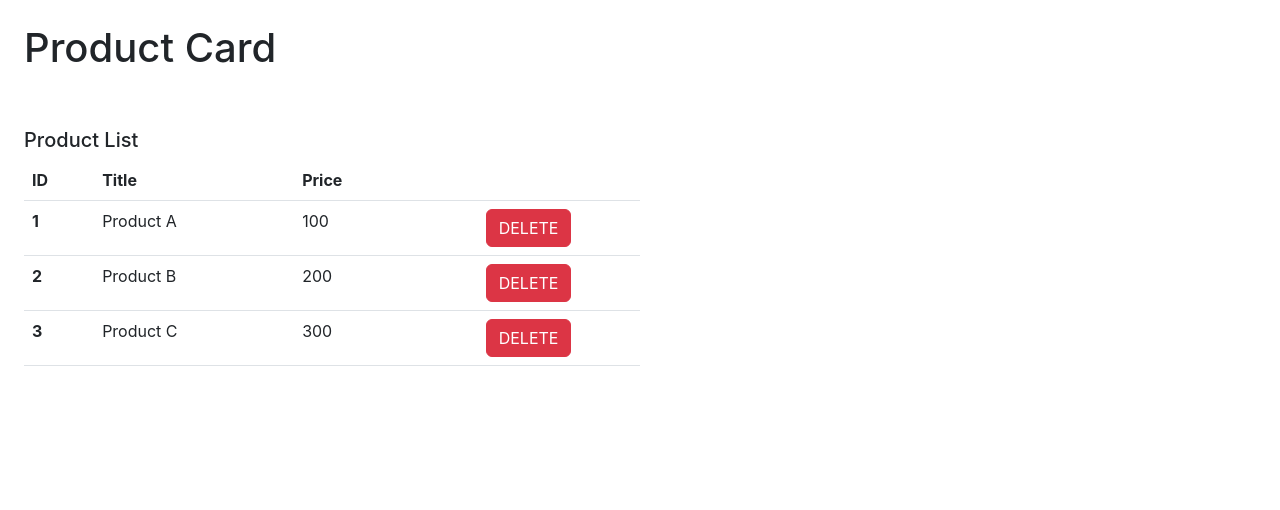
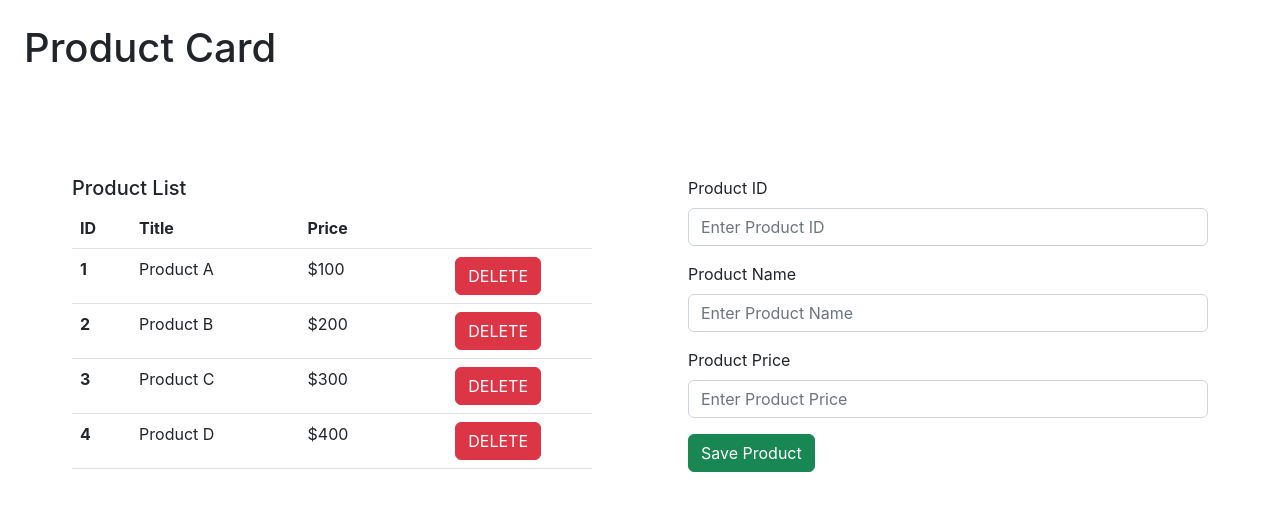
Before and after one commit to SarahMoradi/redux-template, a React (Create React App) app: page / in a window 1280 px wide. Shown: the top 510 px of the page. Built offline with nearby package versions, Linux system fonts and the light colour scheme.

Commit message:
completed add product in product list

```diff
--- a/src/App.js
+++ b/src/App.js
@@ -1,15 +1,18 @@
 import React from "react";
 import { Button, Col, Row } from "reactstrap";
+import ProductDetials from "./components/products/productDetails";
 import ProductList from "./components/products/productList";
 function App() {
   return (
     <div className="App p-4">
       <h1>Product Card</h1>
       <Row className="g-0">
-        <Col sm="6">
+        <Col sm="6" className="p-5">
           <ProductList />
         </Col>
-        <Col sm="6"></Col>
+        <Col sm="6" className="p-5">
+          <ProductDetials />
+        </Col>
       </Row>
     </div>
   );
--- a/src/components/products/productDetails.js
+++ b/src/components/products/productDetails.js
@@ -1,19 +1,49 @@
-import { Form, FormGroup, Input, Label } from "reactstrap";
+import { connect } from "react-redux";
+import { Button, Form, FormGroup, Input, Label } from "reactstrap";
+import { addProduct } from "../stateManagment/actions/productActions";
 
-const productDetials = () => {
+const ProductDetials = ({ addProductToList }) => {
+  const saveProduct = (event) => {
+    event.preventDefault();
+    const form = new FormData(event.target);
+    let productId = form.get("id");
+    productId = parseInt(productId);
+    const productName = form.get("name");
+    let productPrice = form.get("price");
+    productPrice = parseInt(productPrice);
+    addProductToList({ productId, productName, productPrice });
+    alert("Product Was Added Successfully!");
+    event.target.reset();
+  };
+
   return (
-    <div>
-      <Form>
+    <div className="mt-5">
+      <Form onSubmit={(event) => saveProduct(event)}>
         <FormGroup>
-          <Label for="exampleEmail">Email</Label>
-          <Input
-            id="exampleEmail"
-            name="email"
-            placeholder="with a placeholder"
-            type="email"
-          />
+          <Label>Product ID</Label>
+          <Input name="id" type="number" placeholder="Enter Product ID" />
+        </FormGroup>
+        <FormGroup>
+          <Label>Product Name</Label>
+          <Input name="name" placeholder="Enter Product Name" />
+        </FormGroup>
+        <FormGroup>
+          <Label>Product Price</Label>
+          <Input name="price" type="number" placeholder="Enter Product Price" />
+        </FormGroup>
+        <FormGroup>
+          <Button type="submit" color="success">
+            Save Product
+          </Button>
         </FormGroup>
       </Form>
     </div>
   );
 };
+
+const mapDispatchToProps = (dispatch) => {
+  return {
+    addProductToList: (item) => dispatch(addProduct(item)),
+  };
+};
+export default connect(null, mapDispatchToProps)(ProductDetials);
--- a/src/components/products/productList.js
+++ b/src/components/products/productList.js
@@ -18,15 +18,12 @@ const ProductList = (props) => {
         <tbody>
           {props.products.map((item) => {
             return (
-              <tr>
-                <th scope="row">{item.id}</th>
+              <tr key={item.productId}>
+                <th scope="row">{item.productId}</th>
                 <td>{item.productName}</td>
-                <td>{item.price}</td>
+                <td>{`$`}{item.productPrice}</td>
                 <td className="text-center">
-                  <Button
-                    color="danger"
-                    onClick={() => props.remove(item.id)}
-                  >
+                  <Button color="danger" onClick={() => props.remove(item.productId)}>
                     DELETE
                   </Button>
                 </td>
@@ -45,10 +42,9 @@ function mapStateToProps(state) {
   };
 }
 
-
-const mapDispatchToProps = dispatch => {
+const mapDispatchToProps = (dispatch) => {
   return {
-    remove: id => dispatch(removeProduct(id))
+    remove: (id) => dispatch(removeProduct(id)),
   };
-}
+};
 export default connect(mapStateToProps, mapDispatchToProps)(ProductList);
--- a/src/components/stateManagment/reducres/productReducer.js
+++ b/src/components/stateManagment/reducres/productReducer.js
@@ -9,9 +9,10 @@ import {
 
 const initialState = {
   items: [
-    { id: 1, productName: "Product A", price: 100 },
-    { id: 2, productName: "Product B", price: 200 },
-    { id: 3, productName: "Product C", price: 300 },
+    { productId: 1, productName: "Product A", productPrice: 100 },
+    { productId: 2, productName: "Product B", productPrice: 200 },
+    { productId: 3, productName: "Product C", productPrice: 300 },
+    { productId: 4, productName: "Product D", productPrice: 400 },
   ],
   isLoading: true,
 };
@@ -21,11 +22,11 @@ function ProductReducer(state = initialState, action) {
     case productGetAll:
       return {...state, items: state.items};
     case productGetByID:
-      return {...state, items: state.items.find((p) => p.id == action.payload)}
+      return {...state, items: state.items.find((p) => p.productId == action.payload)}
     case productAdd:
       return {...state, items: state.items.concat([action.payload])};
     case productRemove:
-      return {...state, items: state.items.filter((p) => p.id != action.payload)};
+      return {...state, items: state.items.filter((p) => p.productId != action.payload)};
     default:
       return state;
       break;
```
